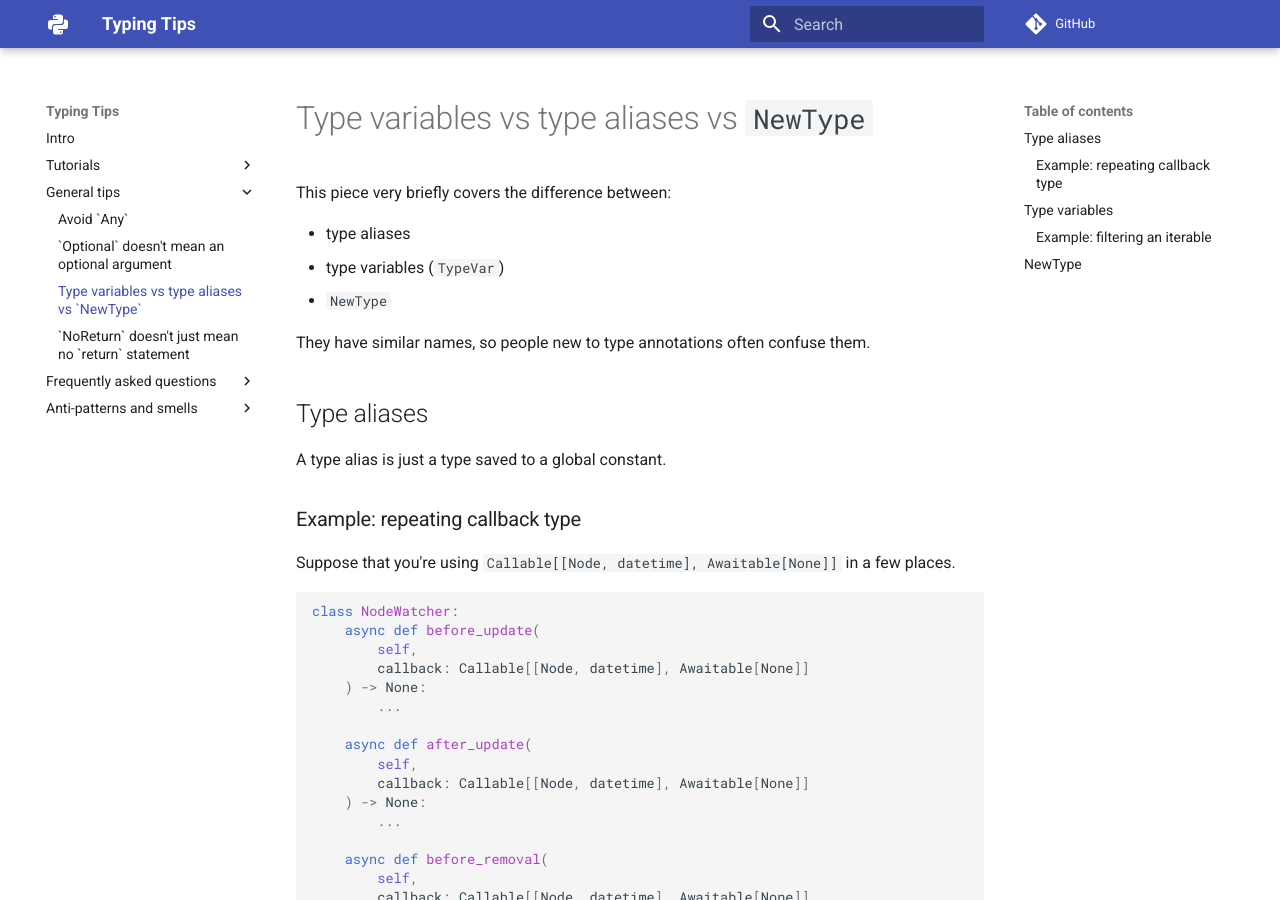
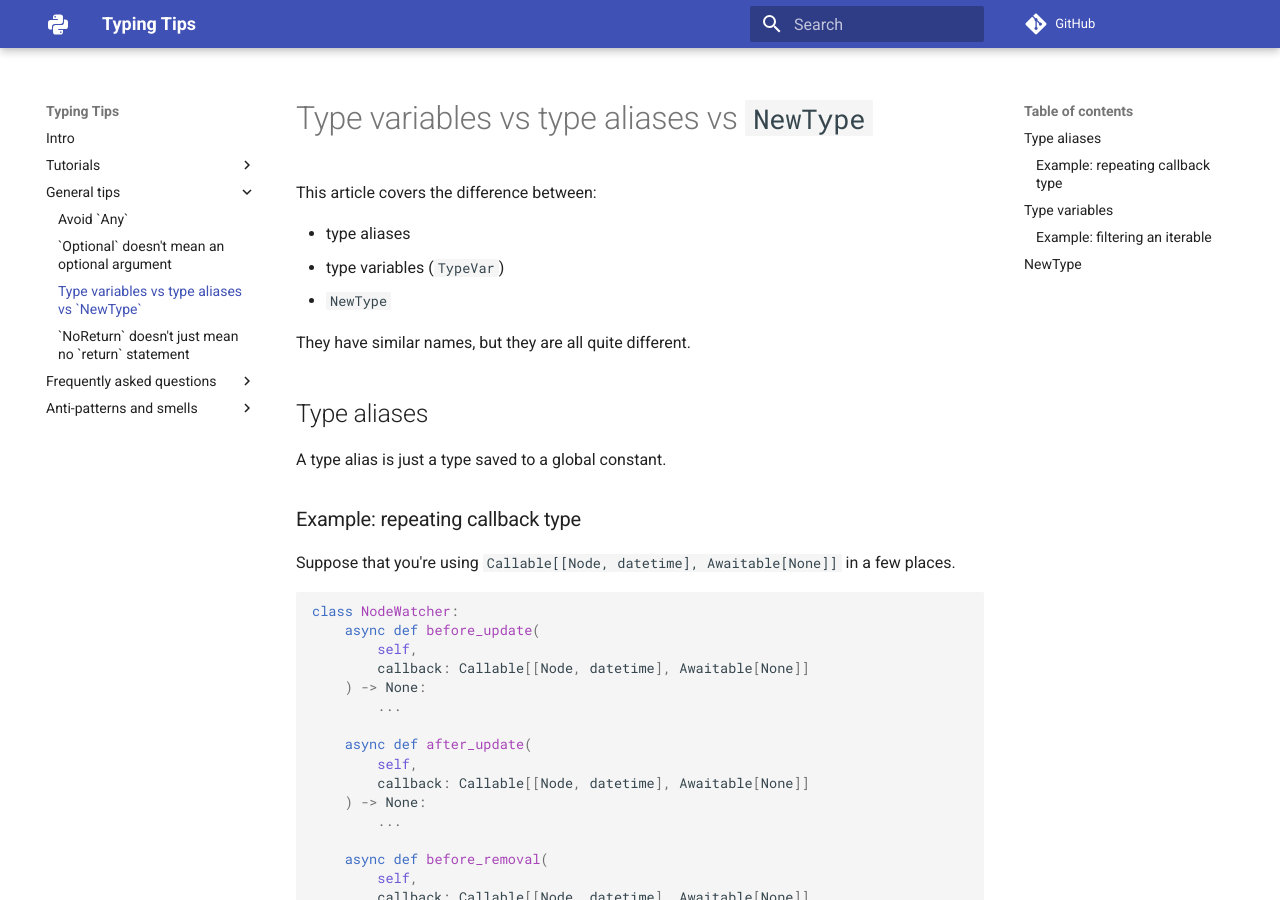
Before and after one commit to decorator-factory/typing-tips, an MkDocs documentation site: the page built from docs/tips/typevar-typealias-newtype/index.md, in a window 1280 px wide and 900 px high. Built offline with MkDocs 1.6.1 and Material for MkDocs 9.7.7, drawn with Linux system fonts in a browser that asks for light colours; comment, search, counter and statistics services are not loaded.

Commit message:
Tone down the elitism

```diff
--- a/docs/tips/typevar-typealias-newtype/index.md
+++ b/docs/tips/typevar-typealias-newtype/index.md
@@ -1,12 +1,12 @@
 # Type variables vs type aliases vs `NewType`
 
-This piece very briefly covers the difference between:
+This article covers the difference between:
 
 - type aliases
 - type variables (`TypeVar`)
 - `NewType`
 
-They have similar names, so people new to type annotations often confuse them.
+They have similar names, but they are all quite different.
 
 
 ## Type aliases
```
